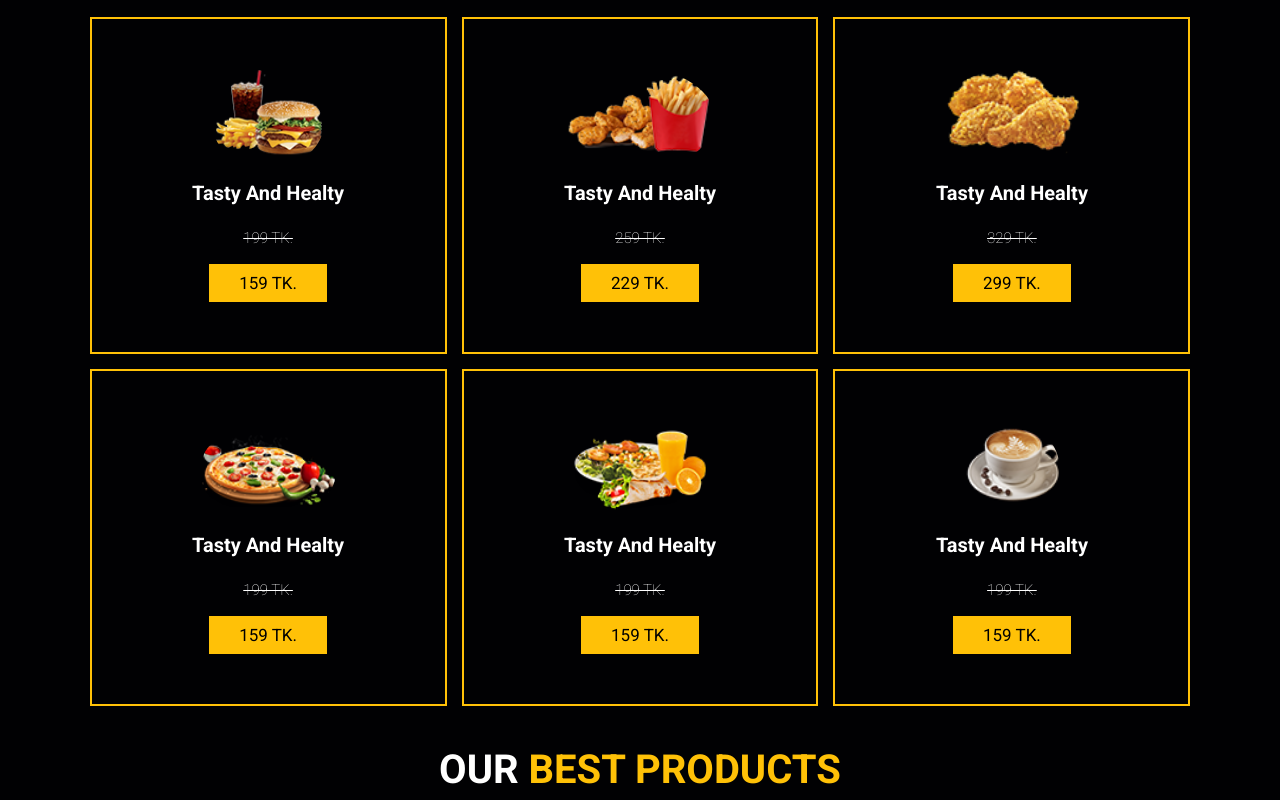
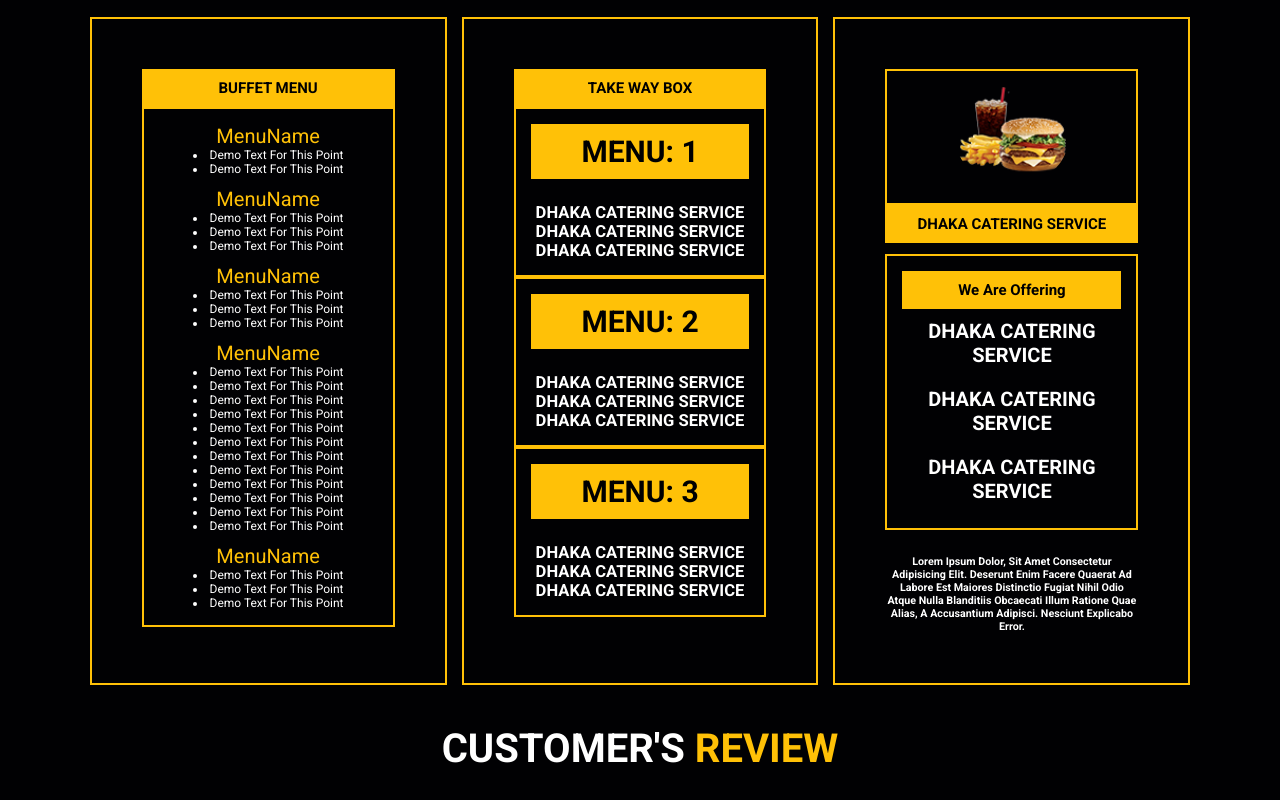
Before and after one commit to TamimMahmudBD/Royal-Dhaba-Restaurant, a React (Create React App) app: page / in a window 1280 px wide. Shown: the part 1420-2220 px from the top of the page. Built offline with nearby package versions, Linux system fonts and the light colour scheme.

Commit message:
change desigh for owner requerement

```diff
--- a/package.json
+++ b/package.json
@@ -25,6 +25,7 @@
     "react-error-overlay": "^6.0.9",
     "react-router-dom": "^6.2.1",
     "react-scripts": "^5.0.1",
+    "react-whatsapp": "^0.3.0",
     "stream-browserify": "^3.0.0",
     "stream-http": "^3.2.0",
     "url": "^0.11.0",
--- a/src/App.js
+++ b/src/App.js
@@ -4,10 +4,10 @@ import Navbar from "./components/Navbar";
 import Home from "./components/Home";
 import About from "./components/About";
 import Menu from "./components/Menu";
-import Products from "./components/Products";
+// import Products from "./components/Products";
 import Review from "./components/Review";
 import Contact from "./components/Contact";
-import Blog from "./components/Blog";
+// import Blog from "./components/Blog";
 import Footer from "./components/Footer";
 
 const App = () => {
@@ -17,10 +17,8 @@ const App = () => {
       <Home />
       <About />
       <Menu />
-      <Products />
       <Review />
       <Contact />
-      <Blog />
       <Footer />
     </>
   );
--- a/src/assets/css/style.css
+++ b/src/assets/css/style.css
@@ -276,6 +276,46 @@ section {
   display: grid;
   grid-template-columns: repeat(auto-fit, minmax(30rem, 1fr));
   gap: 1.5rem;
+}
+
+.main-box{
+  display: flex;
+  flex-direction: row;
+  justify-content: center;
+  flex-wrap: nowrap;
+}
+
+.sub-menu-box{
+  padding: 15px;
+  border: 0.2rem solid #ffc107;
+}
+.menu-box-header{
+  color: rgb(0, 0, 0);
+  background-color: #ffc107;
+  padding: 10px 0px;
+  text-align: center;
+}
+.sub-menu-item{
+color: white;
+font-size: 20px;
+}
+.main-sub-box{
+  width: 33%;
+}
+.menu-short-bio{
+  margin-top: 25px;
+  font-size: 16px;
+  color: white;
+
+}
+.sub-menu-item>li{
+  font-size: 12px;
+}
+
+.internal-menu-header{
+  color: #ffc107;
+  font-size: bold;
+  text-align: center;
 }
 
 .menu .box-container .box {
@@ -566,6 +606,12 @@ section {
   section {
     padding: 2rem;
   }
+  .main-box{
+    flex-wrap: wrap;
+  }
+  .main-sub-box{
+    width: 48%;
+  }
 }
 
 nav.navbar {
@@ -592,6 +638,9 @@ nav:hover{
   }
   .home .content {
     text-align: center;
+  }
+  .main-sub-box{
+    width: 100%;
   }
 }
 
--- a/src/components/Footer.js
+++ b/src/components/Footer.js
@@ -1,8 +1,8 @@
 
-import React, { useRef } from "react";
+// import React, { useRef } from "react";
 
 const Footer = () => {
-  const navbarRef = useRef();
+  // const navbarRef = useRef();
   return (
     <>
       <section class="footer">
@@ -14,7 +14,7 @@ const Footer = () => {
           <a href="http://www.facebook.com/royaldhabakashiani/" class="fab fa-linkedin" target="_blank" rel="noreferrer"><span></span></a>
           <a href="http://www.facebook.com/royaldhabakashiani/" class="fab fa-pinterest" target="_blank" rel="noreferrer"><span></span></a>
         </div>
-        <div class="links" ref={navbarRef}>
+        {/*<div class="links" ref={navbarRef}>
           <a href="#home">home</a>
           <a href="#about">about</a>
           <a href="#menu">menu</a>
@@ -22,7 +22,7 @@ const Footer = () => {
           <a href="#review">review</a>
           <a href="#contact">contact</a>
           <a href="#blogs">blogs</a>
-        </div>
+        </div>*/}
         <div class="credit">
         © Copyright by <span>Royel Dhaba Resturent & Party Center</span> | all rights reserved
         </div>
--- a/src/components/Home.js
+++ b/src/components/Home.js
@@ -1,4 +1,5 @@
 import React, { useRef } from "react";
+import ReactWhatsapp from "react-whatsapp";
 
 const Home = () => {
   const navbarRef = useRef();
@@ -10,12 +11,13 @@ const Home = () => {
             Fresh <span>food in the </span>morning
           </h3>
           <p>
-          Welcome to Royal Dhaba Restaurant and Party Centre! Don't delay in taking your best snacks. We look forward to welcoming you.
+            Welcome to Royal Dhaba Restaurant and Party Centre! Don't delay in taking your best snacks. We look forward to welcoming you.
           </p>
-          <a href="#menu" className="btn">
-            get yours now
-          </a>
-        </div>
+
+          <ReactWhatsapp number="01739550997" className="btn fab fa-whatsapp" message="I need some infrmaion" > WhatsApp</ReactWhatsapp>
+          </div>
+
+
       </section>
     </>
   );
--- a/src/components/Menu.js
+++ b/src/components/Menu.js
@@ -1,11 +1,11 @@
 import React from "react";
 // import { menu } from "../Data";
 import menuImage1 from "../assets/images/menu-1.png";
-import menuImage2 from "../assets/images/menu-2.png";
-import menuImage3 from "../assets/images/menu-3.png";
-import menuImage4 from "../assets/images/menu-4.png";
-import menuImage5 from "../assets/images/menu-5.png";
-import menuImage6 from "../assets/images/menu-6.png";
+// import menuImage2 from "../assets/images/menu-2.png";
+// import menuImage3 from "../assets/images/menu-3.png";
+// import menuImage4 from "../assets/images/menu-4.png";
+// import menuImage5 from "../assets/images/menu-5.png";
+// import menuImage6 from "../assets/images/menu-6.png";
 const Menu = () => {
   return (
     <>
@@ -13,33 +13,86 @@ const Menu = () => {
         <h1 className="heading">
           our <span>menu</span>
         </h1>
-
-        <div className="box-container">
-          <div className="box" >
-            <img src={menuImage1} alt="" />
-            <h3>tasty and healty</h3>
-            <div className="price"><span>199 TK.</span></div>
-            <div className="btn">
-              159 <span>TK.</span>
+        <div className="main-box box-container">
+          <div className="box main-sub-box">
+            <div className="menu-box-header"><h2>BUFFET MENU</h2></div>
+            <div className="sub-menu-box" >
+              <div className="sub-menu-item">
+                <div className="internal-menu-header"> MenuName</div>
+                <li>Demo Text for this point</li>
+                <li>Demo Text for this point</li>
+              </div>
+              <br />
+              <div className="sub-menu-item">
+                <div className="internal-menu-header"> MenuName</div>
+                <li>Demo Text for this point</li>
+                <li>Demo Text for this point</li>
+                <li>Demo Text for this point</li>
+              </div>
+              <br />
+              <div className="sub-menu-item">
+                <div className="internal-menu-header"> MenuName</div>
+                <li>Demo Text for this point</li>
+                <li>Demo Text for this point</li>
+                <li>Demo Text for this point</li>
+              </div>
+              <br />
+              <div className="sub-menu-item">
+                <div className="internal-menu-header"> MenuName</div>
+                <li>Demo Text for this point</li>
+                <li>Demo Text for this point</li>
+                <li>Demo Text for this point</li>
+                <li>Demo Text for this point</li>
+                <li>Demo Text for this point</li>
+                <li>Demo Text for this point</li>
+                <li>Demo Text for this point</li>
+                <li>Demo Text for this point</li>
+                <li>Demo Text for this point</li>
+                <li>Demo Text for this point</li>
+                <li>Demo Text for this point</li>
+                <li>Demo Text for this point</li>
+              </div>
+              <br />
+              <div className="sub-menu-item">
+                <div className="internal-menu-header"> MenuName</div>
+                <li>Demo Text for this point</li>
+                <li>Demo Text for this point</li>
+                <li>Demo Text for this point</li>
+              </div>
             </div>
           </div>
-          <div className="box" >
-            <img src={menuImage2} alt="" />
-            <h3>tasty and healty</h3>
-            <div className="price"><span>259 TK.</span></div>
-            <div className="btn">
-              229 <span>TK.</span>
+          <div className="box main-sub-box">
+            <div className="menu-box-header"><h2>TAKE WAY BOX</h2></div>
+            <div className="sub-menu-box" >
+              <div className="sub-menu-item">
+                <div className="menu-box-header "><h2>MENU: 1</h2></div>
+                <br />
+                <h5>DHAKA CATERING SERVICE</h5>
+                <h5>DHAKA CATERING SERVICE</h5>
+                <h5>DHAKA CATERING SERVICE</h5>
+
+              </div>
             </div>
-          </div>
-          <div className="box" >
-            <img src={menuImage3} alt="" />
-            <h3>tasty and healty</h3>
-            <div className="price"><span>329 TK.</span></div>
-            <div className="btn">
-              299 <span>TK.</span>
+            <div className="sub-menu-box" >
+              <div className="sub-menu-item">
+                <div className="menu-box-header "><h2>MENU: 2</h2></div>
+                <br />
+                <h5>DHAKA CATERING SERVICE</h5>
+                <h5>DHAKA CATERING SERVICE</h5>
+                <h5>DHAKA CATERING SERVICE</h5>
+              </div>
             </div>
-          </div>
-          <div className="box" >
+            <div className="sub-menu-box" >
+              <div className="sub-menu-item">
+                <div className="menu-box-header "><h2>MENU: 3</h2></div>
+                <br />
+                <h5>DHAKA CATERING SERVICE</h5>
+                <h5>DHAKA CATERING SERVICE</h5>
+                <h5>DHAKA CATERING SERVICE</h5>
+              </div>
+            </div>
+
+            {/*<div className="box" >
             <img src={menuImage4} alt="" />
             <h3>tasty and healty</h3>
             <div className="price"><span>199 TK.</span></div>
@@ -62,6 +115,23 @@ const Menu = () => {
             <div className="btn">
               159 <span>TK.</span>
             </div>
+           </div>*/}
+          </div>
+          <div className="box main-sub-box">
+            <div className="sub-menu-box" >
+              <img src={menuImage1} alt="" />
+            </div>
+            <div className="menu-box-header"><h2>DHAKA CATERING SERVICE</h2></div>
+            <br />
+            <div className="sub-menu-box">
+              <div className="menu-box-header"><h2>We are offering</h2></div>
+                <h3>DHAKA CATERING SERVICE</h3>
+                <h3>DHAKA CATERING SERVICE</h3>
+                <h3>DHAKA CATERING SERVICE</h3>
+            </div>
+            <div className="menu-short-bio">
+              <h6>Lorem ipsum dolor, sit amet consectetur adipisicing elit. Deserunt enim facere quaerat ad labore est maiores distinctio fugiat nihil odio atque nulla blanditiis obcaecati illum ratione quae alias, a accusantium adipisci. Nesciunt explicabo error.</h6>
+            </div>
           </div>
         </div>
       </section>
--- a/src/components/Navbar.js
+++ b/src/components/Navbar.js
@@ -16,10 +16,10 @@ const Navbar = () => {
           <a class="menu-name" href="#home">home</a>
           <a href="#about">about</a>
           <a href="#menu">menu</a>
-          <a href="#products">products</a>
+          {/*<a href="#products">products</a>*/}
           <a href="#review">review</a>
           <a href="#contact">contact</a>
-          <a href="#blogs">blogs</a>
+          {/*<a href="#blogs">blogs</a>*/}
         </nav>
       </header>
     </>
```
Also changed, not shown: 1 other file (tests, documents, lock files or other folders).
